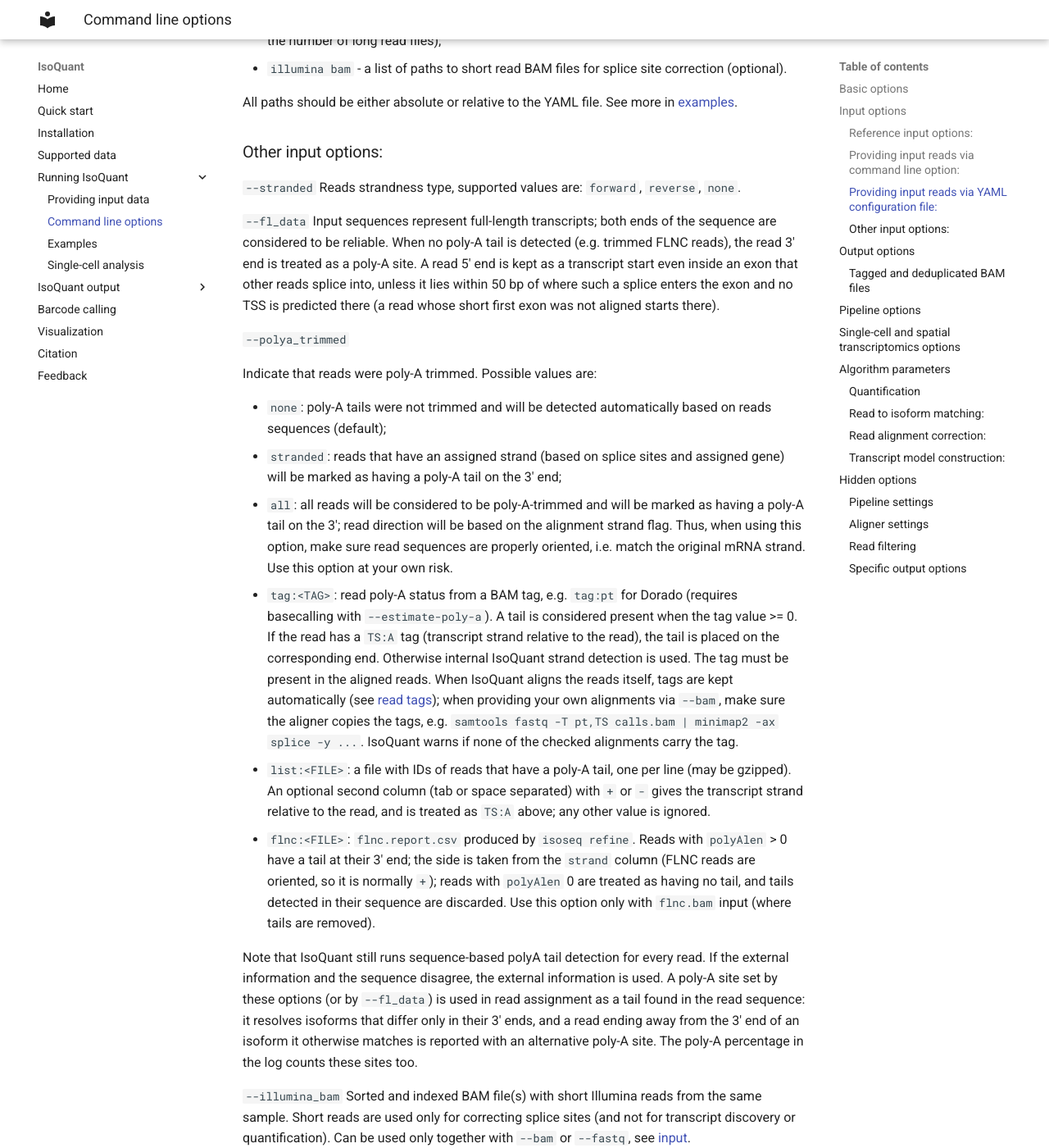
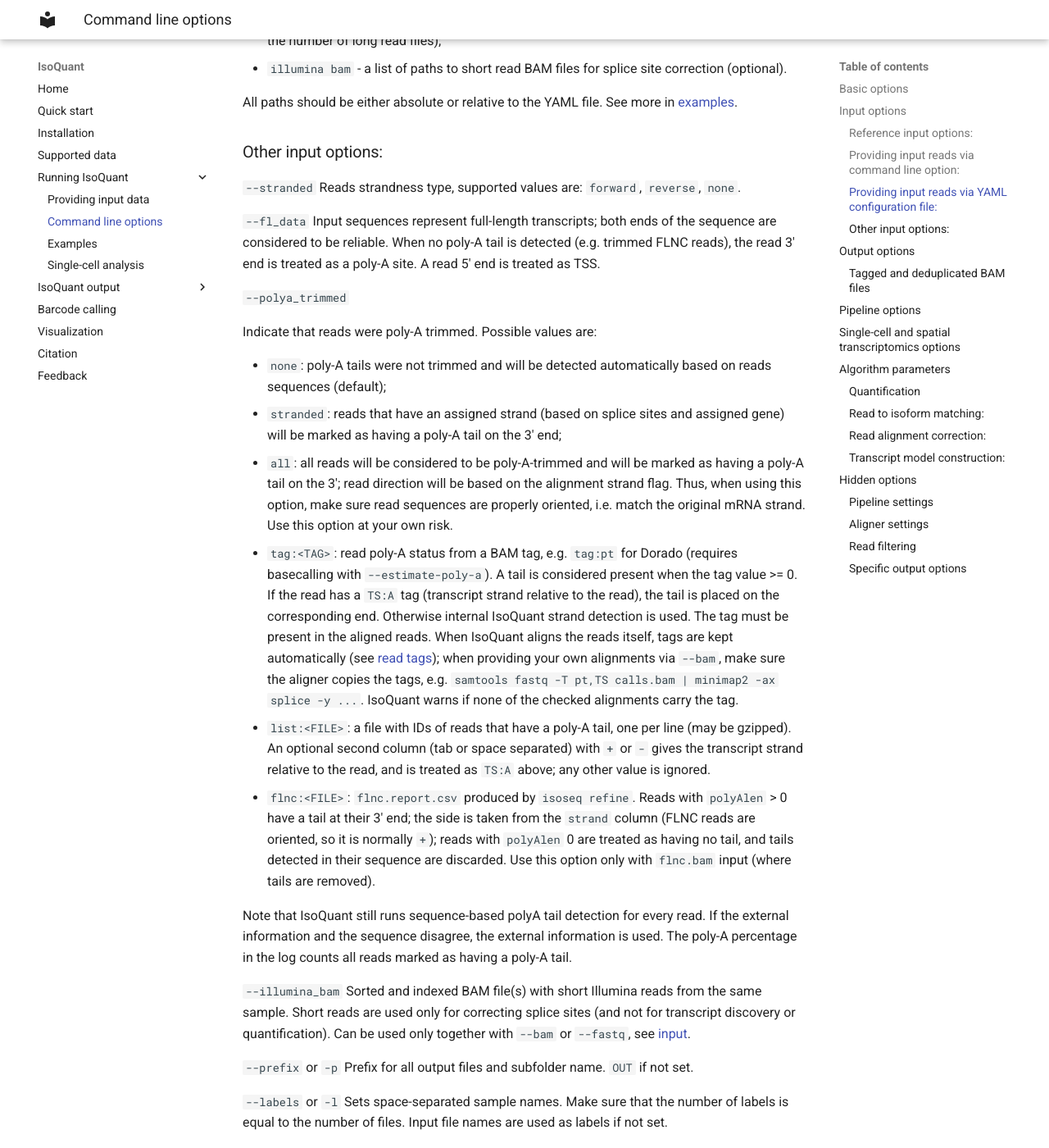
Before and after one commit to ablab/IsoQuant, an MkDocs documentation site: the page built from docs/cmd.md, in a window 1280 px wide and 1400 px high, scrolled down 1808 px. Shown: the whole window at 82% size. Built offline with MkDocs 1.6.1 and Material for MkDocs 9.7.7, drawn with Linux system fonts in a browser that asks for light colours.

Commit message:
Update cmd.md for read 5' end and poly-A site details

```diff
--- a/docs/cmd.md
+++ b/docs/cmd.md
@@ -86,9 +86,7 @@ See more in [examples](examples.md).
 `--fl_data`
     Input sequences represent full-length transcripts; both ends of the sequence are considered to be reliable.
 When no poly-A tail is detected (e.g. trimmed FLNC reads), the read 3' end is treated as a poly-A site.
-A read 5' end is kept as a transcript start even inside an exon that other reads splice into,
-unless it lies within 50 bp of where such a splice enters the exon and no TSS is predicted there
-(a read whose short first exon was not aligned starts there).
+A read 5' end is treated as TSS.
 
 `--polya_trimmed`
 
@@ -113,7 +111,7 @@ Indicate that reads were poly-A trimmed. Possible values are:
   Use this option only with `flnc.bam` input (where tails are removed).
 
 Note that IsoQuant still runs sequence-based polyA tail detection for every read. If the external information and the sequence disagree, the external information is used.
-A poly-A site set by these options (or by `--fl_data`) is used in read assignment as a tail found in the read sequence: it resolves isoforms that differ only in their 3' ends, and a read ending away from the 3' end of an isoform it otherwise matches is reported with an alternative poly-A site. The poly-A percentage in the log counts these sites too.
+The poly-A percentage in the log counts all reads marked as having a poly-A tail.
 
 `--illumina_bam`
     Sorted and indexed BAM file(s) with short Illumina reads from the same sample. Short reads are used only for
```
